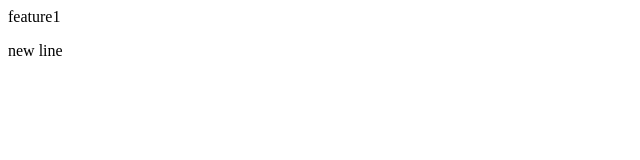
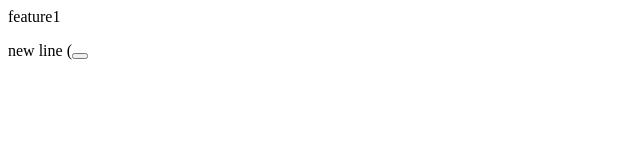
Before and after one commit to abdulrehman-t07/localRepo, a plain HTML site: page index.html in a window 1280 px wide. Shown: the full height of the page, 0-640 px from the left. Drawn offline with Linux system fonts and the light colour scheme.

Commit message:
Added Button

```diff
--- a/index.html
+++ b/index.html
@@ -1,2 +1,2 @@
 <p>feature1</p>
-<p>new line</p>
+<p>new line (<button></button></p>
```
